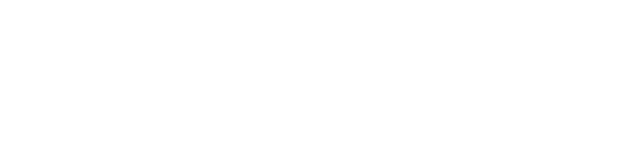
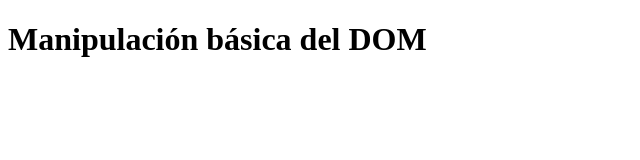
Before and after one commit to Natsumychan/Manipulacion-DOM-basica, a plain HTML site: page index.html in a window 1280 px wide. Shown: the whole page, without its empty margins (0-640 px from the left). Drawn offline with Linux system fonts and the light colour scheme.

Commit message:
Creación del título

```diff
--- a/index.html
+++ b/index.html
@@ -7,6 +7,6 @@
     <title>Document</title>
 </head>
 <body>
-
+    <h1>Manipulación básica del DOM</h1>
 </body>
 </html>
```
